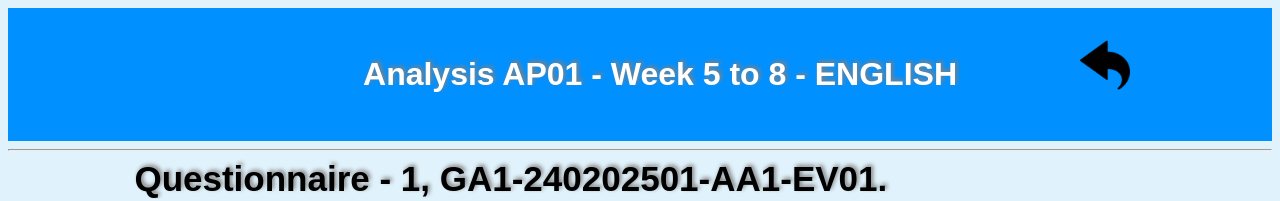
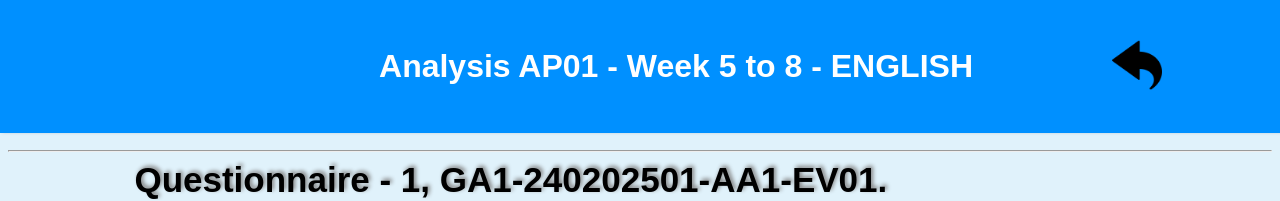
Before and after one commit to alejoreyv9/alejoreyv9.github.io, a plain HTML site: page selec/ap01.html in a window 1280 px wide. Shown: the top 201 px of the page. Drawn offline with Linux system fonts and the light colour scheme.

Commit message:
Se realiza un cambio que es dejar fija la barra

```diff
--- a/css/ap01.css
+++ b/css/ap01.css
@@ -4,20 +4,30 @@ body {
 }
 
 header {
+ position: fixed;
+ top: 0;
+ left: 0;
+ width: 100%;
+ z-index: 9999;
  background-color: #0090ff;
  color: white;
  text-align: center;
  padding: 1em;
- text-shadow: 2px -2px 4px grey;
+ box-shadow: 2px -2px 4px gray;
+
 }
 
-header .homeInicio {
+.homeInicio {
  position: absolute;
  top: 40px;
  right: 150px;
  width: 50px;
 }
 
+main {
+ margin-top: 150px;
+ /* Ajusta este valor según sea necesario */
+}
 
 /* Cuestionario */
 
--- a/css/ap02.css
+++ b/css/ap02.css
@@ -4,11 +4,17 @@ body {
 }
 
 header {
+ position: fixed;
+ top: 0;
+ left: 0;
+ width: 100%;
+ z-index: 9999;
  background-color: #0090ff;
  color: white;
  text-align: center;
  padding: 1em;
- text-shadow: 2px -2px 4px grey;
+ box-shadow: 2px -2px 4px gray;
+
 }
 
 header .homeInicio {
@@ -16,6 +22,11 @@ header .homeInicio {
  top: 40px;
  right: 150px;
  width: 50px;
+}
+
+main {
+ margin-top: 150px;
+ /* Ajusta este valor según sea necesario */
 }
 
 /* Cuestionario 1 */
--- a/css/ap03.css
+++ b/css/ap03.css
@@ -4,11 +4,17 @@ body {
 }
 
 header {
+ position: fixed;
+ top: 0;
+ left: 0;
+ width: 100%;
+ z-index: 9999;
  background-color: #0090ff;
  color: white;
  text-align: center;
  padding: 1em;
- text-shadow: 2px -2px 4px grey;
+ box-shadow: 2px -2px 4px gray;
+
 }
 
 header .homeInicio {
@@ -16,6 +22,11 @@ header .homeInicio {
  top: 40px;
  right: 150px;
  width: 50px;
+}
+
+main {
+ margin-top: 150px;
+ /* Ajusta este valor según sea necesario */
 }
 
 /* Cuestionario 1 */
--- a/css/ap04.css
+++ b/css/ap04.css
@@ -4,11 +4,17 @@ body {
 }
 
 header {
+ position: fixed;
+ top: 0;
+ left: 0;
+ width: 100%;
+ z-index: 9999;
  background-color: #0090ff;
  color: white;
  text-align: center;
  padding: 1em;
- text-shadow: 2px -2px 4px grey;
+ box-shadow: 2px -2px 4px gray;
+
 }
 
 header .homeInicio {
@@ -16,6 +22,11 @@ header .homeInicio {
  top: 40px;
  right: 150px;
  width: 50px;
+}
+
+main {
+ margin-top: 150px;
+ /* Ajusta este valor según sea necesario */
 }
 
 /* cuestionario */
```
